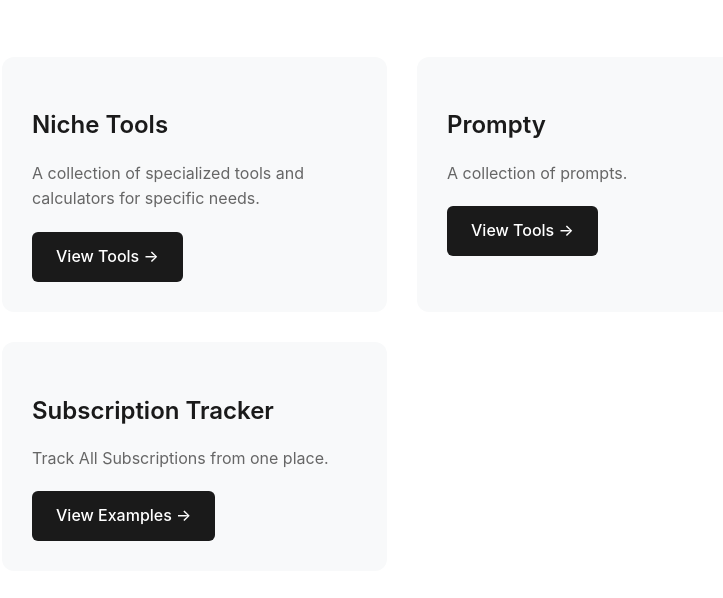
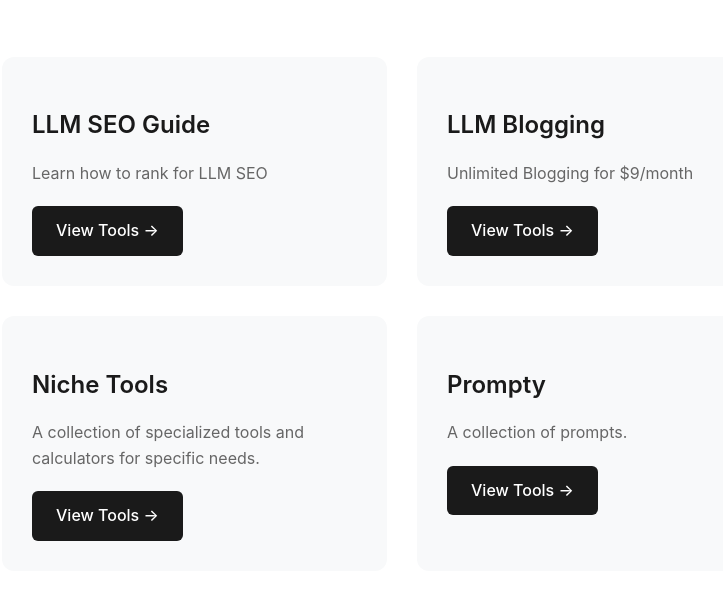
Before and after one commit to mattscrap/mattmerrick, a plain HTML site: page index.html in a window 1280 px wide. Shown: the part 185-783 px from the top of the page, without its empty margins (238-961 px from the left). Drawn offline with Linux system fonts and the light colour scheme.

Commit message:
Update index.html

```diff
--- a/index.html
+++ b/index.html
@@ -90,6 +90,16 @@
     </div>
 
     <div class="projects">
+       <div class="project-card">
+            <h2 class="project-title">LLM SEO Guide</h2>
+            <p class="project-description">Learn how to rank for LLM SEO</p>
+            <a href="https://llmseoguide.com" class="cta-button">View Tools →</a>
+            </div>
+         <div class="project-card">
+            <h2 class="project-title">LLM Blogging</h2>
+            <p class="project-description">Unlimited Blogging for $9/month </p>
+            <a href="https://llmblogging.com" class="cta-button">View Tools →</a>
+            </div>
         <div class="project-card">
             <h2 class="project-title">Niche Tools</h2>
             <p class="project-description">A collection of specialized tools and calculators for specific needs.</p>
```
